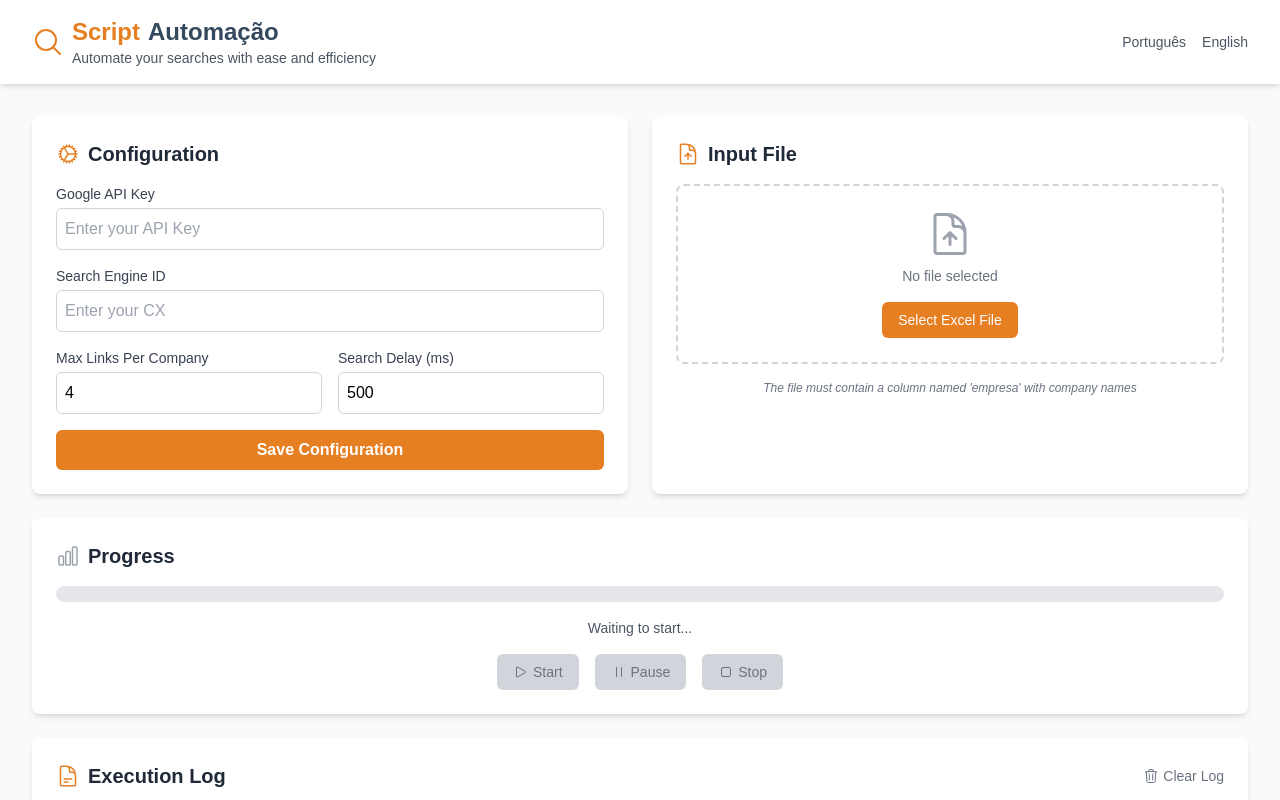
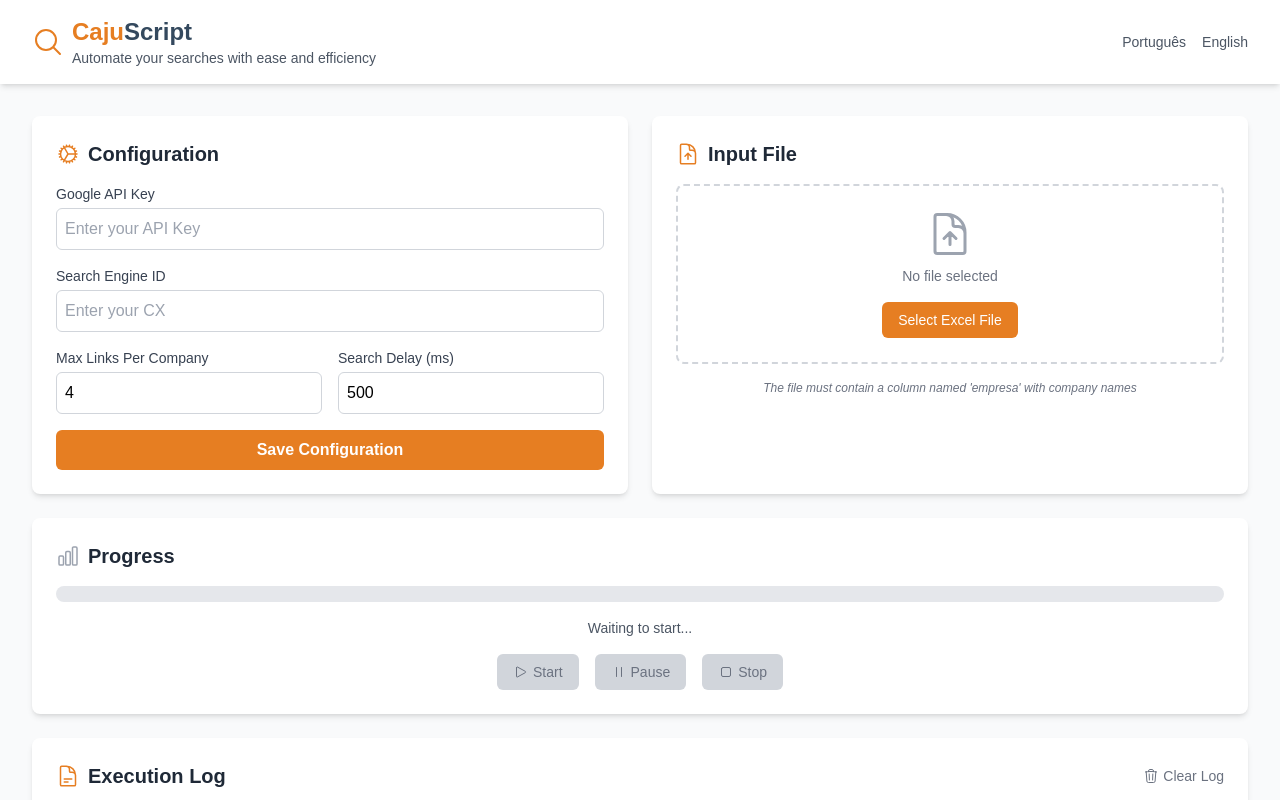
Before and after one commit to brndiasdev/cajuscript, a Next.js app: page /en in a window 1280 px wide. Shown: the top 800 px of the page. Built offline with nearby package versions, Linux system fonts and the light colour scheme; no server answers.

Commit message:
refactor(header): improve code formatting and update header content

```diff
--- a/src/components/Header.tsx
+++ b/src/components/Header.tsx
@@ -1,46 +1,38 @@
-import { Link } from '@/i18n/routing'
-import { useTranslations } from 'next-intl'
-import { MagnifyingGlassIcon } from '@heroicons/react/24/outline'
+import { Link } from '@/i18n/routing';
+import { useTranslations } from 'next-intl';
+import { MagnifyingGlassIcon } from '@heroicons/react/24/outline';
 
 export default function Header() {
-  const t = useTranslations('app')
+  const t = useTranslations( 'app' );
 
   return (
     <header className="bg-white shadow-md">
-      <div className="mx-auto max-w-7xl px-4 py-4 sm:px-6 lg:px-8">
+      <div className="max-w-7xl mx-auto px-4 sm:px-6 lg:px-8 py-4">
         <div className="flex flex-col md:flex-row md:items-center md:justify-between">
           <div className="flex items-center">
-            <MagnifyingGlassIcon className="mr-2 h-8 w-8 text-primary" />
+            <MagnifyingGlassIcon className="h-8 w-8 text-primary mr-2" />
             <div>
               <h1 className="text-2xl font-bold text-gray-900">
-                <Link
-                  href="/"
-                  className="text-primary hover:text-primary-700"
-                >
-                  <span className="pr-2 text-primary">
-                    Script
-                  </span>
-                  <span className="text-secondary">
-                    Automação
-                  </span>
+                <Link href="/"
+                  className="text-primary hover:text-primary-700">
+                  <span className="text-primary">Caju</span>
+                  <span className="text-secondary">Script</span>
                 </Link>
               </h1>
-              <p className="text-sm text-gray-600">
-                {t('subtitle')}
-              </p>
+              <p className="text-sm text-gray-600">{t( 'subtitle' )}</p>
             </div>
           </div>
 
-          <div className="mt-4 flex space-x-4 md:mt-0">
+          <div className="mt-4 md:mt-0 flex space-x-4">
             <Link
               href="/br"
-              className="text-sm font-medium text-gray-600 hover:text-primary"
+              className="text-gray-600 hover:text-primary text-sm font-medium"
             >
               Português
             </Link>
             <Link
               href="/en"
-              className="text-sm font-medium text-gray-600 hover:text-primary"
+              className="text-gray-600 hover:text-primary text-sm font-medium"
             >
               English
             </Link>
@@ -48,5 +40,5 @@ export default function Header() {
         </div>
       </div>
     </header>
-  )
+  );
 }
```
